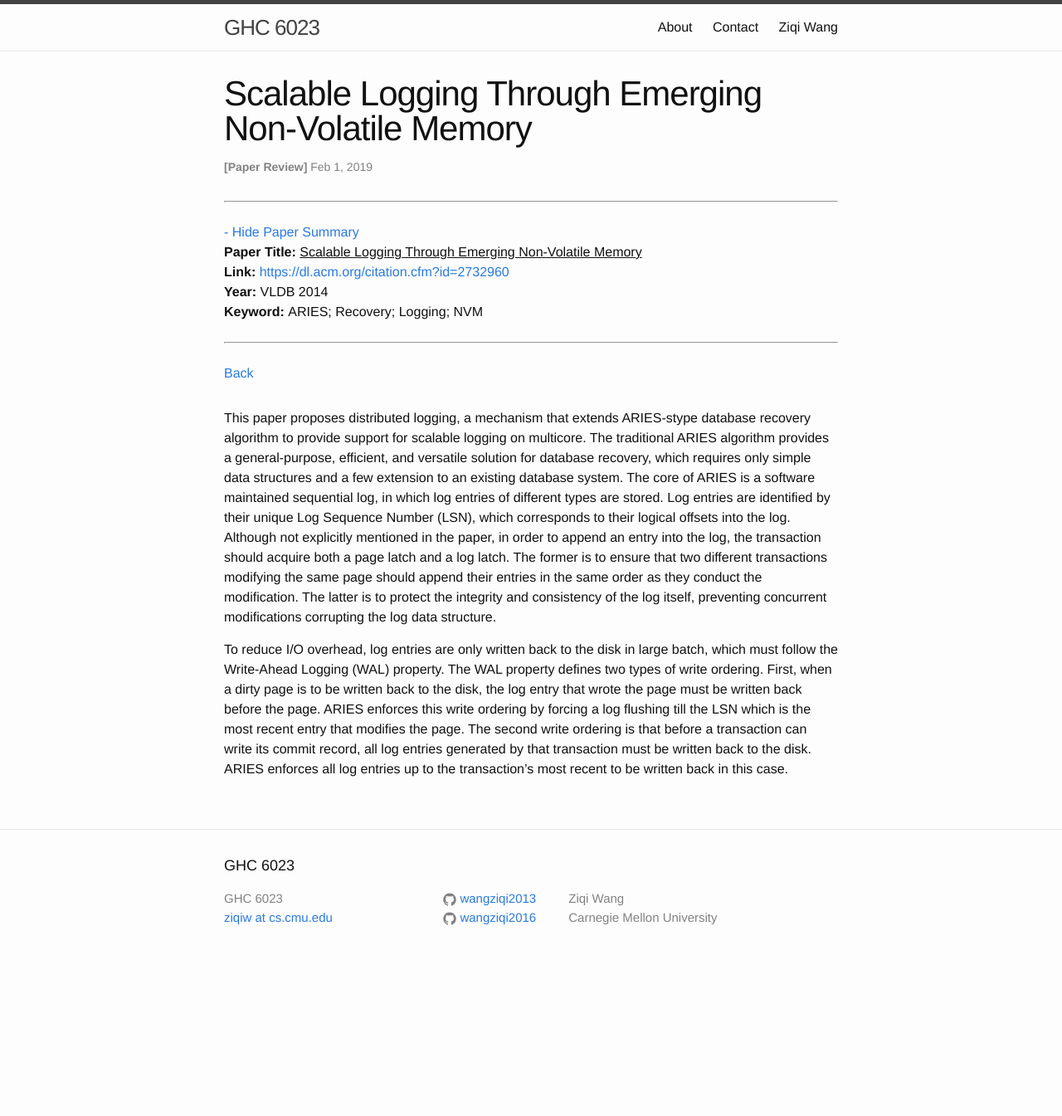
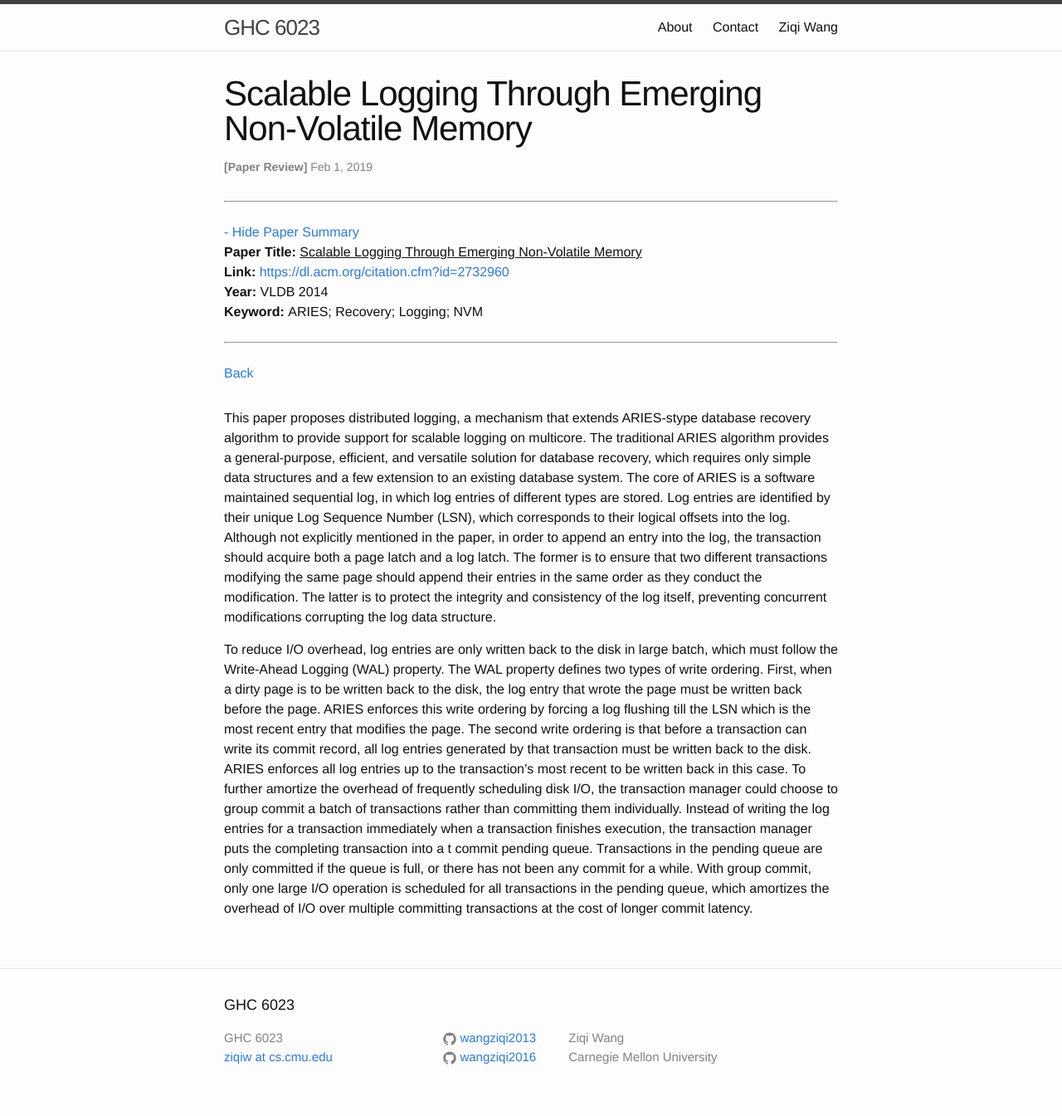
Before and after one commit to wangziqi2013/wangziqi2013.github.io, a Jekyll site: the page built from _posts/2019-02-01-Scalable-Logging_through-Emerging-Non-Volatile-Memory.markdown, in a window 1280 px wide. Shown: the whole page at 83% size. Built offline with Jekyll 4.4.1, drawn with Linux system fonts in a browser that asks for light colours; before the commit the page ends 1177 px from its top, so only the background shows below that.

Commit message:
Adding group commit

```diff
--- a/_posts/2019-02-01-Scalable-Logging_through-Emerging-Non-Volatile-Memory.markdown
+++ b/_posts/2019-02-01-Scalable-Logging_through-Emerging-Non-Volatile-Memory.markdown
@@ -30,3 +30,9 @@ back to the disk, the log entry that wrote the page must be written back before
 ordering by forcing a log flushing till the LSN which is the most recent entry that modifies the page. The second write
 ordering is that before a transaction can write its commit record, all log entries generated by that transaction must be
 written back to the disk. ARIES enforces all log entries up to the transaction's most recent to be written back in this case.
+To further amortize the overhead of frequently scheduling disk I/O, the transaction manager could choose to group commit
+a batch of transactions rather than committing them individually. Instead of writing the log entries for a transaction
+immediately when a transaction finishes execution, the transaction manager puts the completing transaction into a t
+commit pending queue. Transactions in the pending queue are only committed if the queue is full, or there has not been
+any commit for a while. With group commit, only one large I/O operation is scheduled for all transactions in the pending
+queue, which amortizes the overhead of I/O over multiple committing transactions at the cost of longer commit latency.
```
